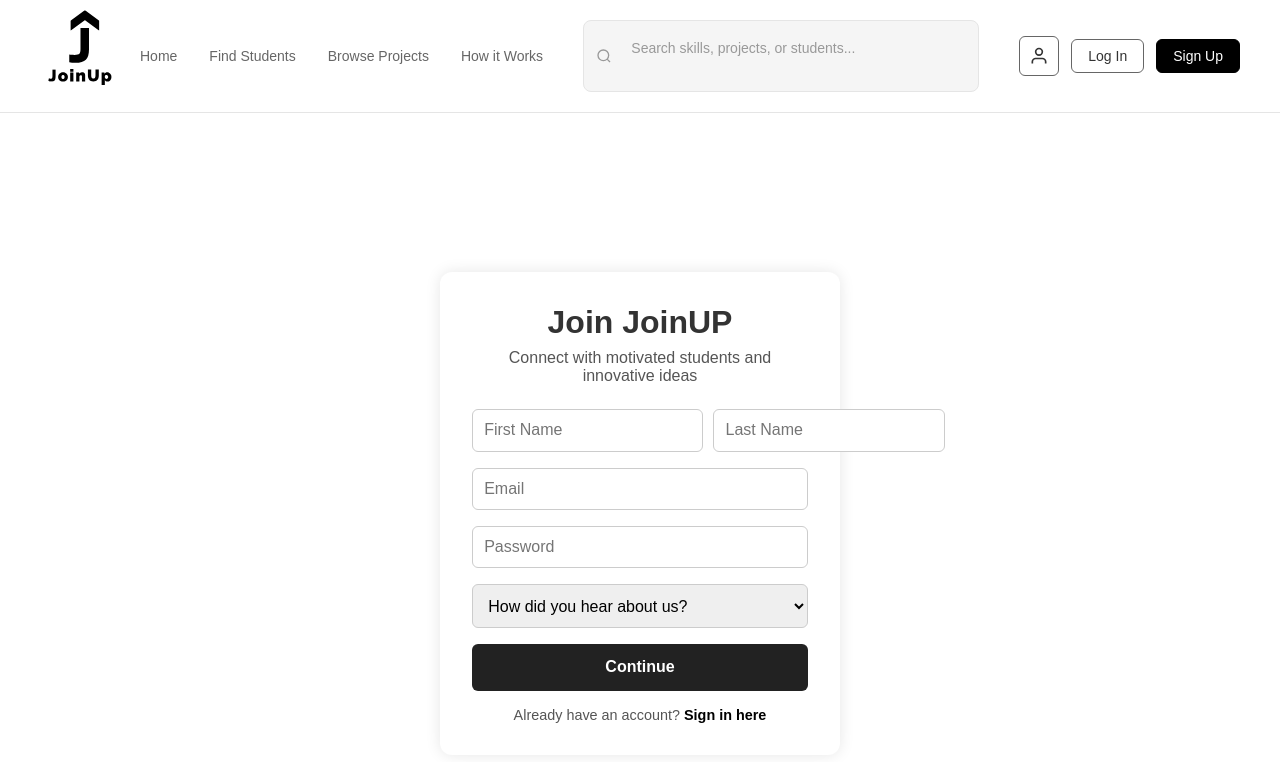
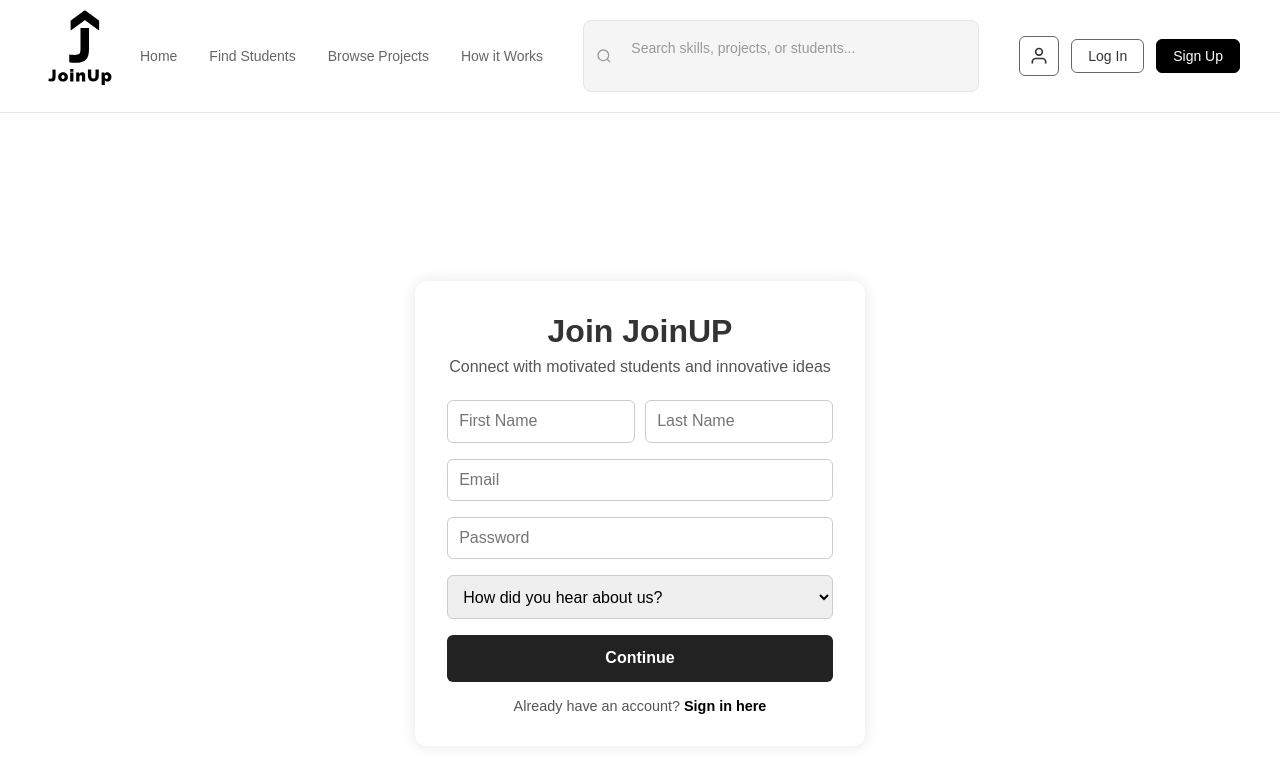
Before and after one commit to kassidysonson/RutgersCapstone, a React (Vite) app in the folder create-react-app/: page /signup in a window 1280 px wide. Shown: the top 762 px of the page. Built offline with nearby package versions, Linux system fonts and the light colour scheme.

Commit message:
fix Form Styling

```diff
--- a/create-react-app/src/components/Form.css
+++ b/create-react-app/src/components/Form.css
@@ -22,8 +22,8 @@
   padding: 2rem;
   border-radius: 12px;
   box-shadow: 0 0 15px rgba(0, 0, 0, 0.1);
-  width: 400px;
-  max-width: 90%;
+  width: 450px;
+  max-width: 95%;
 }
 
 /* Typography */
@@ -56,7 +56,13 @@
 
 .row {
   display: flex;
-  gap: 10px;
+  gap: 10px
+}
+
+.row input {
+  flex: 1;
+  min-width: 0;
+  box-sizing: border-box;
 }
 
 /* Inputs and select */
```
